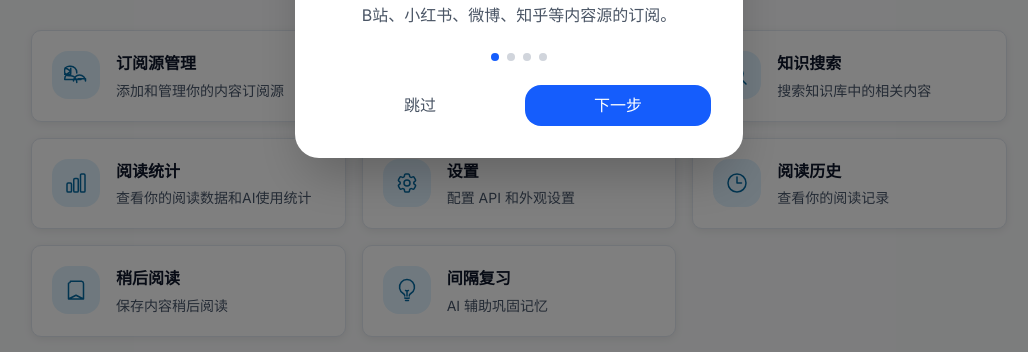
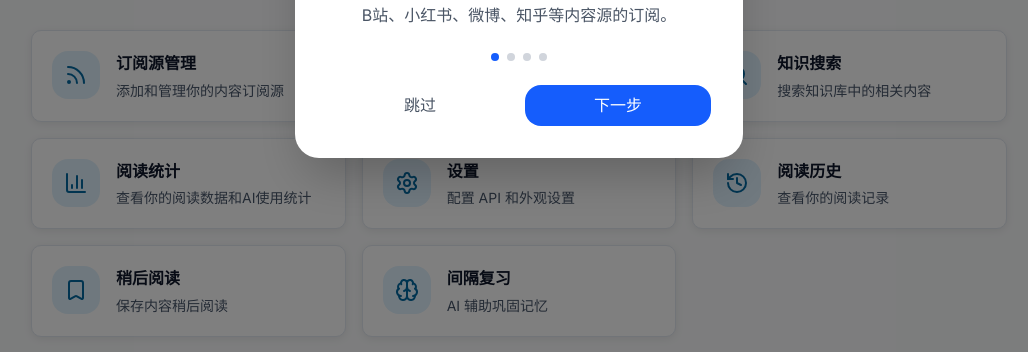
Before and after one commit to Xues-idiot/yuechuan, a Next.js app in the folder frontend/: page / in a window 1280 px wide. Shown: the part 406-758 px from the top of the page, without its empty margins (121-1149 px from the left). Built offline with nearby package versions, Linux system fonts and the light colour scheme; no server answers.

Commit message:
🔄 迭代 rounds 3011-3020：统一使用lucide-react图标，修复CSS变量

```diff
--- a/frontend/src/app/page.tsx
+++ b/frontend/src/app/page.tsx
@@ -1,6 +1,18 @@
 "use client";
 
 import Link from "next/link";
+import {
+  Rss,
+  Search,
+  BarChart3,
+  Settings,
+  History,
+  Bookmark,
+  Brain,
+  Sparkles,
+  Compass,
+  Check,
+} from "lucide-react";
 import ThemeToggle from "@/components/ThemeToggle";
 import NotificationCenter from "@/components/NotificationCenter";
 import Onboarding from "@/components/Onboarding";
@@ -9,89 +21,15 @@ import ReadingGoalWidget from "@/components/ReadingGoalWidget";
 import ReadingStreak from "@/components/ReadingStreak";
 import RecentItems from "@/components/RecentItems";
 
-// Lucide Icons
-function RssIcon() {
-  return (
-    <svg className="w-6 h-6" fill="none" stroke="currentColor" viewBox="0 0 24 24" strokeWidth={1.5}>
-      <path strokeLinecap="round" strokeLinejoin="round" d="M12.75 19.5v-.75c0-3.314-2.686-6-6-6h-1.5a4.75 4.75 0 0 1 0-9.5h1.5a6 6 0 0 1 6 6v.75m-6 0V5.25a6 6 0 1 1-12 0v13.5m6-13.5c3.314 0 6 2.686 6 6h-1.5a4.75 4.75 0 0 0-4.5 4.5v.75m0 0h1.5m-1.5 0H17m-7.5 0V18a6 6 0 1 1 12 0v-2.25m-7.5 0h7.5" />
-    </svg>
-  );
-}
-
-function SearchIcon() {
-  return (
-    <svg className="w-6 h-6" fill="none" stroke="currentColor" viewBox="0 0 24 24" strokeWidth={1.5}>
-      <path strokeLinecap="round" strokeLinejoin="round" d="M21 21l-5.197-5.197m0 0A7.5 7.5 0 1 0 5.196 5.196a7.5 7.5 0 0 0 10.607 10.607Z" />
-    </svg>
-  );
-}
-
-function StatsIcon() {
-  return (
-    <svg className="w-6 h-6" fill="none" stroke="currentColor" viewBox="0 0 24 24" strokeWidth={1.5}>
-      <path strokeLinecap="round" strokeLinejoin="round" d="M3 13.125C3 12.504 3.504 12 4.125 12h2.25c.621 0 1.125.504 1.125 1.125v6.75C7.5 20.496 6.996 21 6.375 21h-2.25A1.125 1.125 0 0 1 3 19.875v-6.75ZM9.75 8.625c0-.621.504-1.125 1.125-1.125h2.25c.621 0 1.125.504 1.125 1.125v11.25c0 .621-.504 1.125-1.125 1.125h-2.25a1.125 1.125 0 0 1-1.125-1.125V8.625ZM16.5 4.125c0-.621.504-1.125 1.125-1.125h2.25C20.496 3 21 3.504 21 4.125v15.75c0 .621-.504 1.125-1.125 1.125h-2.25a1.125 1.125 0 0 1-1.125-1.125V4.125Z" />
-    </svg>
-  );
-}
-
-function SettingsIcon() {
-  return (
-    <svg className="w-6 h-6" fill="none" stroke="currentColor" viewBox="0 0 24 24" strokeWidth={1.5}>
-      <path strokeLinecap="round" strokeLinejoin="round" d="M9.594 3.94c.09-.542.56-.94 1.11-.94h2.593c.55 0 1.02.398 1.11.94l.213 1.281c.063.374.313.686.645.87.074.04.147.083.22.127.325.196.72.257 1.075.124l1.217-.456a1.125 1.125 0 0 1 1.37.49l1.296 2.247a1.125 1.125 0 0 1-.26 1.431l-1.003.827c-.293.241-.438.613-.43.992a7.723 7.723 0 0 1 0 .255c-.008.378.137.75.43.991l1.004.827c.424.35.534.955.26 1.43l-1.298 2.247a1.125 1.125 0 0 1-1.369.491l-1.217-.456c-.355-.133-.75-.072-1.076.124a6.47 6.47 0 0 1-.22.128c-.331.183-.581.495-.644.869l-.213 1.281c-.09.543-.56.94-1.11.94h-2.594c-.55 0-1.019-.398-1.11-.94l-.213-1.281c-.062-.374-.312-.686-.644-.87a6.52 6.52 0 0 1-.22-.127c-.325-.196-.72-.257-1.076-.124l-1.217.456a1.125 1.125 0 0 1-1.369-.49l-1.297-2.247a1.125 1.125 0 0 1 .26-1.431l1.004-.827c.292-.24.437-.613.43-.991a6.932 6.932 0 0 1 0-.255c.007-.38-.138-.751-.43-.992l-1.004-.827a1.125 1.125 0 0 1-.26-1.43l1.297-2.247a1.125 1.125 0 0 1 1.37-.491l1.216.456c.356.133.751.072 1.076-.124.072-.044.146-.086.22-.128.332-.183.582-.495.644-.869l.214-1.28Z" />
-      <path strokeLinecap="round" strokeLinejoin="round" d="M15 12a3 3 0 1 1-6 0 3 3 0 0 1 6 0Z" />
-    </svg>
-  );
-}
-
-function HistoryIcon() {
-  return (
-    <svg className="w-6 h-6" fill="none" stroke="currentColor" viewBox="0 0 24 24" strokeWidth={1.5}>
-      <path strokeLinecap="round" strokeLinejoin="round" d="M12 6v6h4.5m4.5 0a9 9 0 1 1-18 0 9 9 0 0 1 18 0Z" />
-    </svg>
-  );
-}
-
-function BookmarkIcon() {
-  return (
-    <svg className="w-6 h-6" fill="none" stroke="currentColor" viewBox="0 0 24 24" strokeWidth={1.5}>
-      <path strokeLinecap="round" strokeLinejoin="round" d="M17.593 3.322c1.1.128 1.907 1.077 1.907 2.185V21L12 17.25 4.5 21V5.322c1.1-.128 1.907-1.077 1.907-2.185h8.186ZM4.5 21h15" />
-    </svg>
-  );
-}
-
-function BrainIcon() {
-  return (
-    <svg className="w-6 h-6" fill="none" stroke="currentColor" viewBox="0 0 24 24" strokeWidth={1.5}>
-      <path strokeLinecap="round" strokeLinejoin="round" d="M12 18v-5.25m0 0a6.01 6.01 0 0 0 1.5-.189m-1.5.189a6.01 6.01 0 0 1-1.5-.189m3.75 7.478a12.06 12.06 0 0 1-4.5 0m3.75 2.383a14.406 14.406 0 0 1-3 0M14.25 18v-.192c0-.983.658-1.823 1.508-2.316a7.5 7.5 0 1 0-7.517 0c.85.493 1.509 1.333 1.509 2.316V18" />
-    </svg>
-  );
-}
-
-function SparklesIcon() {
-  return (
-    <svg className="w-6 h-6" fill="none" stroke="currentColor" viewBox="0 0 24 24" strokeWidth={1.5}>
-      <path strokeLinecap="round" strokeLinejoin="round" d="M9.813 15.904 9 18.75l-.813-2.846a4.5 4.5 0 0 0-3.09-3.09L2.25 12l2.846-.813a4.5 4.5 0 0 0 3.09-3.09L9 5.25l.813 2.846a4.5 4.5 0 0 0 3.09 3.09L15.75 12l-2.846.813a4.5 4.5 0 0 0-3.09 3.09ZM18.259 8.715 18 9.75l-.259-1.035a3.375 3.375 0 0 0-2.455-2.456L14.25 6l1.036-.259a3.375 3.375 0 0 0 2.455-2.456L18 2.25l.259 1.035a3.375 3.375 0 0 0 2.456 2.456L21.75 6l-1.035.259a3.375 3.375 0 0 0-2.456 2.456ZM16.894 20.567 16.5 21.75l-.394-1.183a2.25 2.25 0 0 0-1.423-1.423L13.5 18.75l1.183-.394a2.25 2.25 0 0 0 1.423-1.423l.394-1.183.394 1.183a2.25 2.25 0 0 0 1.423 1.423l1.183.394-1.183.394a2.25 2.25 0 0 0-1.423 1.423Z" />
-    </svg>
-  );
-}
-
-function DiscoverIcon() {
-  return (
-    <svg className="w-6 h-6" fill="none" stroke="currentColor" viewBox="0 0 24 24" strokeWidth={1.5}>
-      <path strokeLinecap="round" strokeLinejoin="round" d="m21 21-5.197-5.197m0 0A7.5 7.5 0 1 0 5.196 5.196a7.5 7.5 0 0 0 10.607 10.607Z" />
-    </svg>
-  );
-}
-
 const menuItems = [
-  { href: "/feeds", icon: <RssIcon />, title: "订阅源管理", description: "添加和管理你的内容订阅源" },
-  { href: "/discover", icon: <DiscoverIcon />, title: "发现内容", description: "浏览热门订阅源推荐" },
-  { href: "/search", icon: <SearchIcon />, title: "知识搜索", description: "搜索知识库中的相关内容" },
-  { href: "/stats", icon: <StatsIcon />, title: "阅读统计", description: "查看你的阅读数据和AI使用统计" },
-  { href: "/settings", icon: <SettingsIcon />, title: "设置", description: "配置 API 和外观设置" },
-  { href: "/history", icon: <HistoryIcon />, title: "阅读历史", description: "查看你的阅读记录" },
-  { href: "/read-later", icon: <BookmarkIcon />, title: "稍后阅读", description: "保存内容稍后阅读" },
-  { href: "/review", icon: <BrainIcon />, title: "间隔复习", description: "AI 辅助巩固记忆" },
+  { href: "/feeds", icon: <Rss className="w-6 h-6" />, title: "订阅源管理", description: "添加和管理你的内容订阅源" },
+  { href: "/discover", icon: <Compass className="w-6 h-6" />, title: "发现内容", description: "浏览热门订阅源推荐" },
+  { href: "/search", icon: <Search className="w-6 h-6" />, title: "知识搜索", description: "搜索知识库中的相关内容" },
+  { href: "/stats", icon: <BarChart3 className="w-6 h-6" />, title: "阅读统计", description: "查看你的阅读数据和AI使用统计" },
+  { href: "/settings", icon: <Settings className="w-6 h-6" />, title: "设置", description: "配置 API 和外观设置" },
+  { href: "/history", icon: <History className="w-6 h-6" />, title: "阅读历史", description: "查看你的阅读记录" },
+  { href: "/read-later", icon: <Bookmark className="w-6 h-6" />, title: "稍后阅读", description: "保存内容稍后阅读" },
+  { href: "/review", icon: <Brain className="w-6 h-6" />, title: "间隔复习", description: "AI 辅助巩固记忆" },
 ];
 
 export default function HomePage() {
@@ -164,7 +102,7 @@ export default function HomePage() {
         >
           <div className="flex items-center gap-3">
             <span style={{ color: 'var(--color-primary)' }}>
-              <SparklesIcon />
+              <Sparkles className="w-6 h-6" />
             </span>
             <h2 className="text-lg font-semibold" style={{ color: 'var(--text-primary)' }}>
               新功能
@@ -196,9 +134,7 @@ export default function HomePage() {
               "数据备份", "API管理", "Pocket集成", "文章高亮"
             ].map((feature) => (
               <div key={feature} className="flex items-center gap-2">
-                <svg className="w-4 h-4 text-success flex-shrink-0" fill="none" stroke="currentColor" viewBox="0 0 24 24" strokeWidth={2}>
-                  <path strokeLinecap="round" strokeLinejoin="round" d="m4.5 12.75 6 6 9-13.5" />
-                </svg>
+                <Check className="w-4 h-4 flex-shrink-0" style={{ color: 'var(--color-success)' }} />
                 <span>{feature}</span>
               </div>
             ))}
```
Also changed, not shown: frontend/src/app/feeds/page.tsx (+18 -66 lines).
